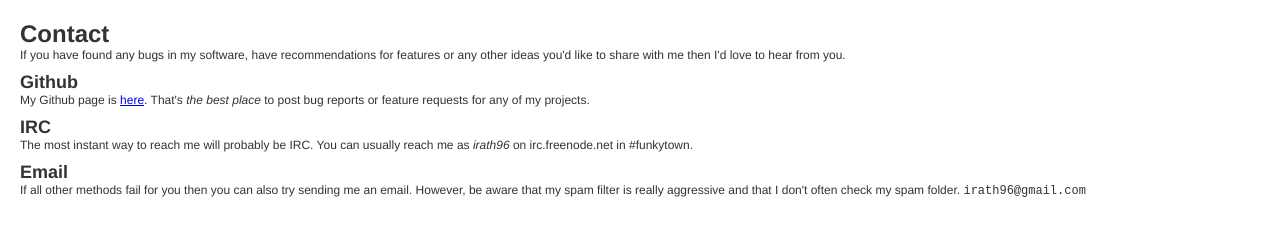
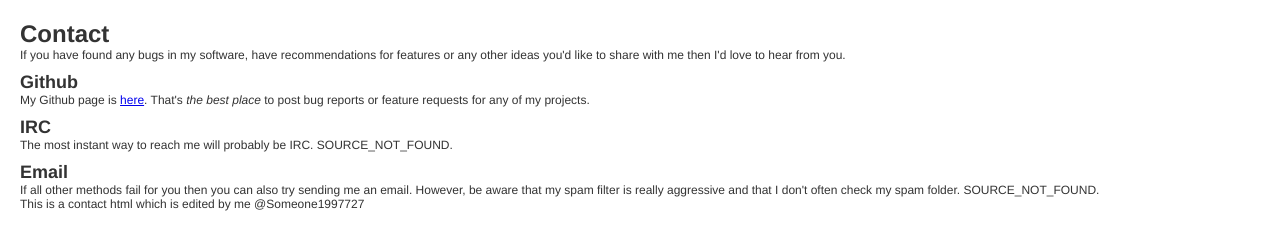
Before and after one commit to Someone1997727/WebNbtContact, a plain HTML site: page index.html in a window 1280 px wide. Drawn offline with Linux system fonts and the light colour scheme; a script that the page names is missing.

Commit message:
Update index.html

```diff
--- a/index.html
+++ b/index.html
@@ -93,22 +93,23 @@
 
     <h2>Github</h2>
     <p>
-      My Github page is <a href="http://www.github.com/irath96/">here</a>.
+      My Github page is <a href="http://www.github.com/Someone1997727/">here</a>.
       That's <i>the best place</i> to post bug reports or feature requests for any of my projects.
     </p>
 
     <h2>IRC</h2>
     <p>
       The most instant way to reach me will probably be IRC.
-      You can usually reach me as <i>irath96</i> on irc.freenode.net in #funkytown.
+      SOURCE_NOT_FOUND.
     </p>
 
     <h2>Email</h2>
     <p>
       If all other methods fail for you then you can also try sending me an email. However, be aware that
       my spam filter is really aggressive and that I don't often check my spam folder.
-      <code id="gm">irath96@gmail.com</code>
+      SOURCE_NOT_FOUND.
     </p>
+    <p>This is a contact html which is edited by me @Someone1997727<p/>
 
     <!-- Matomo -->
     <script type="text/javascript">
```
